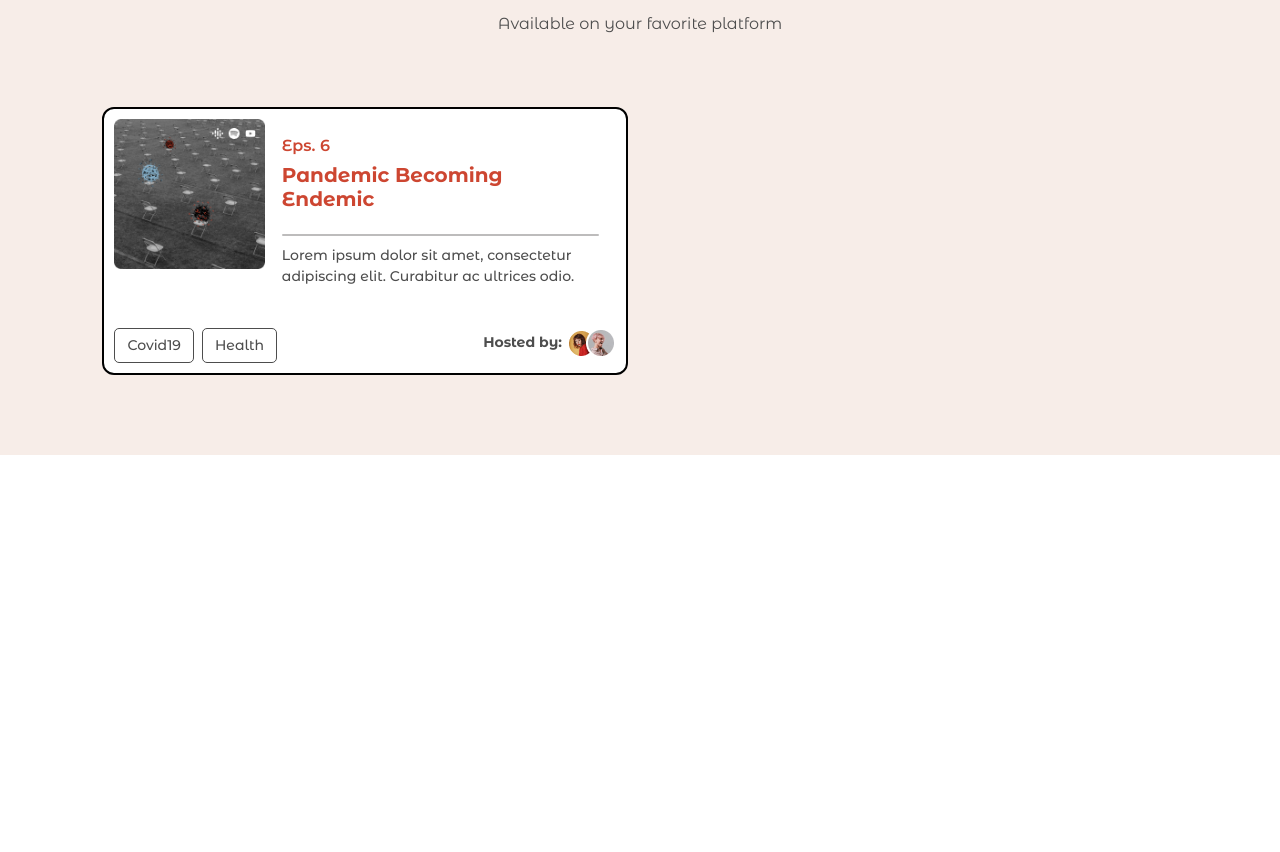
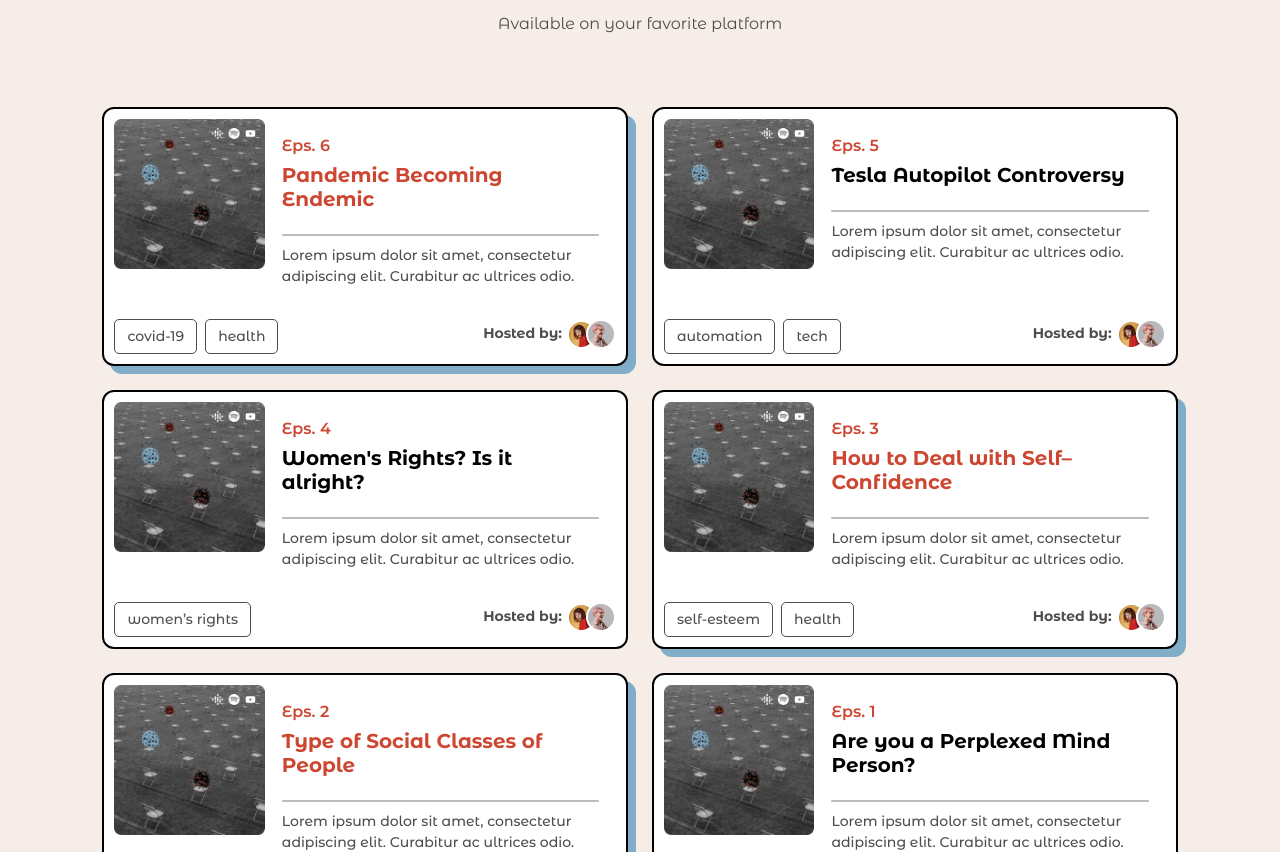
Before and after one commit to KiritoEM/WEEKLY_DECEMBER_FRONT_3, a Next.js app: page / in a window 1280 px wide. Shown: the part 4055-4907 px from the top of the page. Before the commit the page ends 4606 px from the top, so only its background shows below. Built offline with nearby package versions, Linux system fonts and the light colour scheme.

Commit message:
add card to episodes

```diff
--- a/src/components/Episodes/EpisodesCard.tsx
+++ b/src/components/Episodes/EpisodesCard.tsx
@@ -1,14 +1,32 @@
-const EpisodesCard = (): JSX.Element => {
+interface IepisodesProps {
+  id?: string;
+  img: string;
+  subtitle: string;
+  title: string;
+  tags: Itags[];
+}
+
+interface Itags {
+  label: string;
+}
+
+const EpisodesCard: React.FC<IepisodesProps> = ({
+  id,
+  img,
+  subtitle,
+  title,
+  tags,
+}): JSX.Element => {
   return (
-    <div className="episodes-card">
+    <div className="episodes-card" id={id}>
       <div className="first-section">
         <div className="cover">
-          <img src="/images/episodes/episode-1.png" alt="" />
+          <img src={img} alt="" />
         </div>
         <div className="header">
           <div className="title">
-            <h6>Eps. 6</h6>
-            <h5>Pandemic Becoming Endemic</h5>
+            <h6>{subtitle}</h6>
+            <h5>{title}</h5>
           </div>
           <div className="line"></div>
           <div className="text">
@@ -20,13 +38,19 @@ const EpisodesCard = (): JSX.Element => {
         </div>
       </div>
       <div className="second-section">
-          <div className="tags">
-              <button className="btn">Covid19</button>
-              <button className="btn">Health</button>
-          </div>
-          <div className="hosted">
-               <p>Hosted by: <img src="/images/episodes/host.png" alt="" /></p>
-          </div>
+        <div className="tags">
+          {tags.map((item, index) => (
+            <button className="btn" key={index}>
+              {" "}
+              {item.label}
+            </button>
+          ))}
+        </div>
+        <div className="hosted">
+          <p>
+            Hosted by: <img src="/images/episodes/host.png" alt="" />
+          </p>
+        </div>
       </div>
     </div>
   );
--- a/src/components/Episodes/EpisodesContent.tsx
+++ b/src/components/Episodes/EpisodesContent.tsx
@@ -1,12 +1,16 @@
 import EpisodesCard from "./EpisodesCard";
+import episodesData from "@/helper/dataHelper/episodesData";
 
 const EpisodesContent = (): JSX.Element => {
+  const { episodesContent } = episodesData();
   return (
     <div className="section-content">
-      <div className="row">
-        <div className="col-6">
-          <EpisodesCard />
-        </div>
+      <div className="row gy-4">
+        {episodesContent.map((item, index) => (
+          <div className="col-6" key={index}>
+            <EpisodesCard {...item} />
+          </div>
+        ))}
       </div>
     </div>
   );
--- /dev/null
+++ b/src/helper/dataHelper/episodesData.ts
@@ -0,0 +1,60 @@
+interface Iepisodes {
+  id?: string;
+  img: string;
+  subtitle: string;
+  title: string;
+  tags: Itags[];
+}
+
+interface Itags {
+  label: string;
+}
+
+export default function episodesData() {
+  const episodesContent: Iepisodes[] = [
+    {
+      id: "episodes-6",
+      img: "/images/episodes/episode-1.png",
+      subtitle: "Eps. 6",
+      title: "Pandemic Becoming Endemic",
+      tags: [{ label: "covid-19" }, { label: "health" }],
+    },
+    {
+      id: "episodes-5",
+      img: "/images/episodes/episode-1.png",
+      subtitle: "Eps. 5",
+      title: "Tesla Autopilot Controversy",
+      tags: [{ label: "automation" }, { label: "tech" }],
+    },
+    {
+      id: "episodes-4",
+      img: "/images/episodes/episode-1.png",
+      subtitle: "Eps. 4",
+      title: "Women's Rights? Is it alright?",
+      tags: [{ label: "women’s rights" }],
+    },
+    {
+      id: "episodes-3",
+      img: "/images/episodes/episode-1.png",
+      subtitle: "Eps. 3",
+      title: "How to Deal with Self–Confidence",
+      tags: [{ label: "self-esteem" }, { label: "health" }],
+    },
+    {
+      id: "episodes-2",
+      img: "/images/episodes/episode-1.png",
+      subtitle: "Eps. 2",
+      title: "Type of Social Classes of People",
+      tags: [{ label: "social class" }, { label: "wealth" }],
+    },
+    {
+      id: "episodes-1",
+      img: "/images/episodes/episode-1.png",
+      subtitle: "Eps. 1",
+      title: "Are you a Perplexed Mind Person?",
+      tags: [{ label: "mind-behaviour" }, { label: "health" }],
+    },
+  ];
+
+  return { episodesContent };
+}
--- a/src/styles/home/episodes/espisodes-card.scss
+++ b/src/styles/home/episodes/espisodes-card.scss
@@ -10,9 +10,11 @@
     .first-section {
         display: flex;
         flex-direction: row;
+        height: 12rem;
 
         .cover {
             width: 30%;
+            height: 100%;
 
             img {
                 width: 100%;
@@ -61,34 +63,52 @@
         }
     }
 
-    .second-section{
+    .second-section {
         width: 100%;
         display: flex;
         justify-content: space-between;
         margin-top: 8px;
 
-         .tags{
+        .tags {
             display: flex;
             gap: 8px;
 
-             .btn{
+            .btn {
                 border: 1px solid $Davys-grey;
                 color: $Davys-grey;
                 border-radius: 5px;
                 font-size: 14px;
                 font-weight: 500;
-             }
-         }
+            }
+        }
 
-         .hosted{
+        .hosted {
             height: 100%;
 
-             p{
+            p {
                 margin-bottom: 0;
                 color: $Davys-grey;
                 font-size: 14px;
                 font-weight: 700;
-             }
-         }
+            }
+        }
     }
 }
+
+#episodes-5,
+#episodes-4,
+#episodes-1 {
+
+    .title {
+
+        h5 {
+            color: $Black;
+        }
+    }
+}
+
+#episodes-2,
+#episodes-3,
+#episodes-6 {
+    box-shadow: 8px 8px $Pewter-blue;
+}
```
